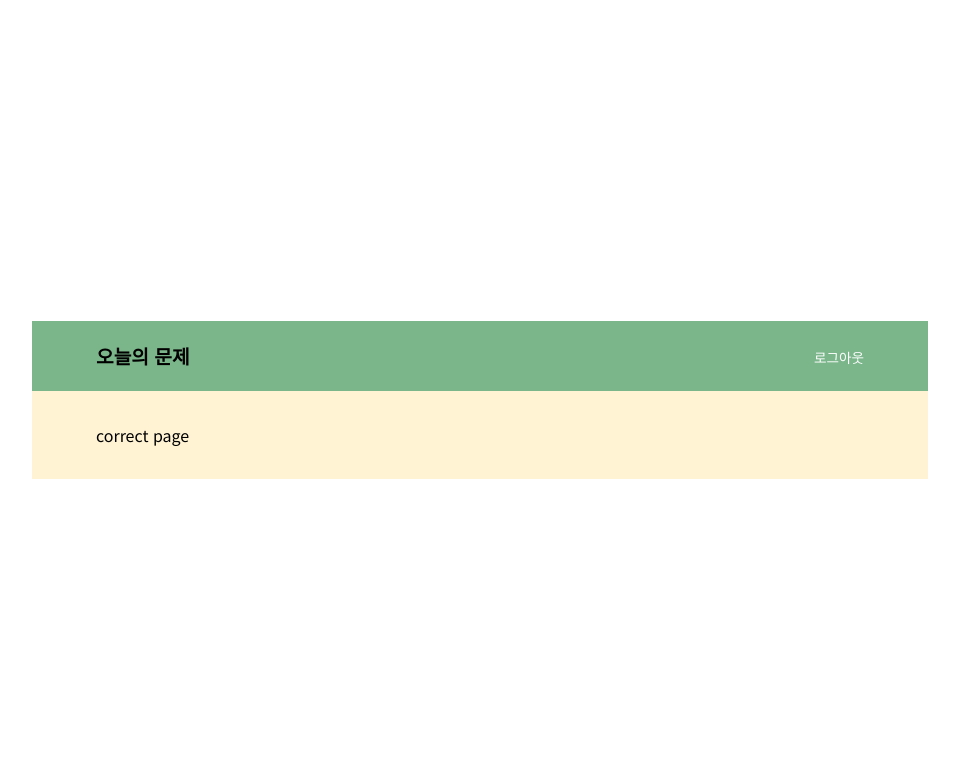
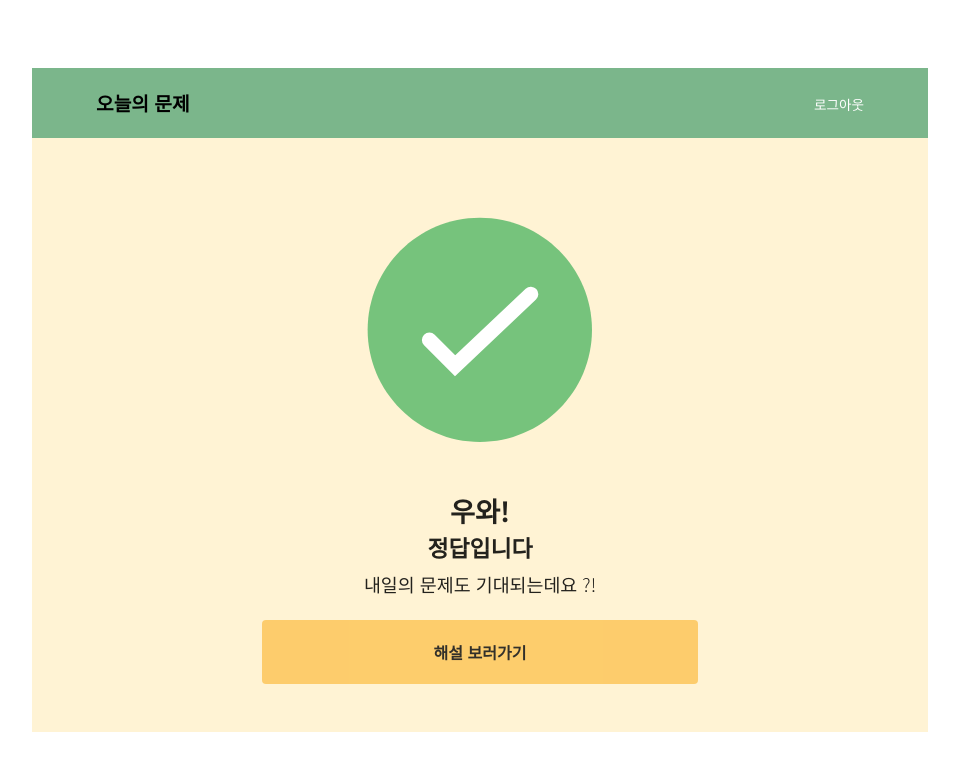
Before and after one commit to HelpCS/HelpCS_frontend, a Next.js app: page /Correct in a window 1280 px wide. Shown: the top 770 px of the page, without its empty margins (160-1119 px from the left). Built offline with nearby package versions, Linux system fonts and the light colour scheme.

Commit message:
[#8] Feat: Correct page 개발

```diff
--- a/src/pages/Correct/index.tsx
+++ b/src/pages/Correct/index.tsx
@@ -1,7 +1,73 @@
 import { styled } from "../../../stitches.config";
+import LottieWrapper from "../../components/Common/LottieWrapper";
+import bgLottie from "../../assets/lottieJSON/correct.json";
+import Link from "next/link";
 
 function Correct() {
-  return <div>correct page</div>;
+  return (
+    <StyledCorrectWrapper>
+      <StyledLottie>
+        <LottieWrapper lottieData={bgLottie} />
+      </StyledLottie>
+      <StyledMessage message="first">우와!</StyledMessage>
+      <StyledMessage message="second">정답입니다</StyledMessage>
+      <StyledMessage message="third">
+        내일의 문제도 기대되는데요 ?!
+      </StyledMessage>
+      {/* 문제 해설 링크로 이동합니다. */}
+      <Link href="/">
+        <a>
+          <StyledButton>해설 보러가기</StyledButton>
+        </a>
+      </Link>
+    </StyledCorrectWrapper>
+  );
 }
 
 export default Correct;
+
+const StyledCorrectWrapper = styled("div", {
+  display: "flex",
+  flexDirection: "column",
+  justifyContent: "center",
+  alignItems: "center",
+});
+
+const StyledLottie = styled("div", {
+  width: "100%",
+  height: "20rem",
+});
+
+const StyledMessage = styled("span", {
+  fontWeight: "$lg",
+  opacity: 0.86,
+  marginBottom: "0.45rem",
+  variants: {
+    message: {
+      first: {
+        fontSize: "1.7rem",
+        marginBottom: "0",
+      },
+      second: {
+        fontSize: "1.43rem",
+      },
+      third: {
+        fontSize: "1.15rem",
+        fontWeight: "$xs",
+      },
+    },
+  },
+});
+
+const StyledButton = styled("button", {
+  position: "relative",
+  textAlign: "center",
+  width: "27.2rem",
+  borderRadius: "4px",
+  height: "4rem",
+  fontWeight: "$lg",
+  backgroundColor: "$yellow",
+  opacity: 0.8,
+  marginBottom: "1rem",
+  marginTop: "1rem",
+});
```
